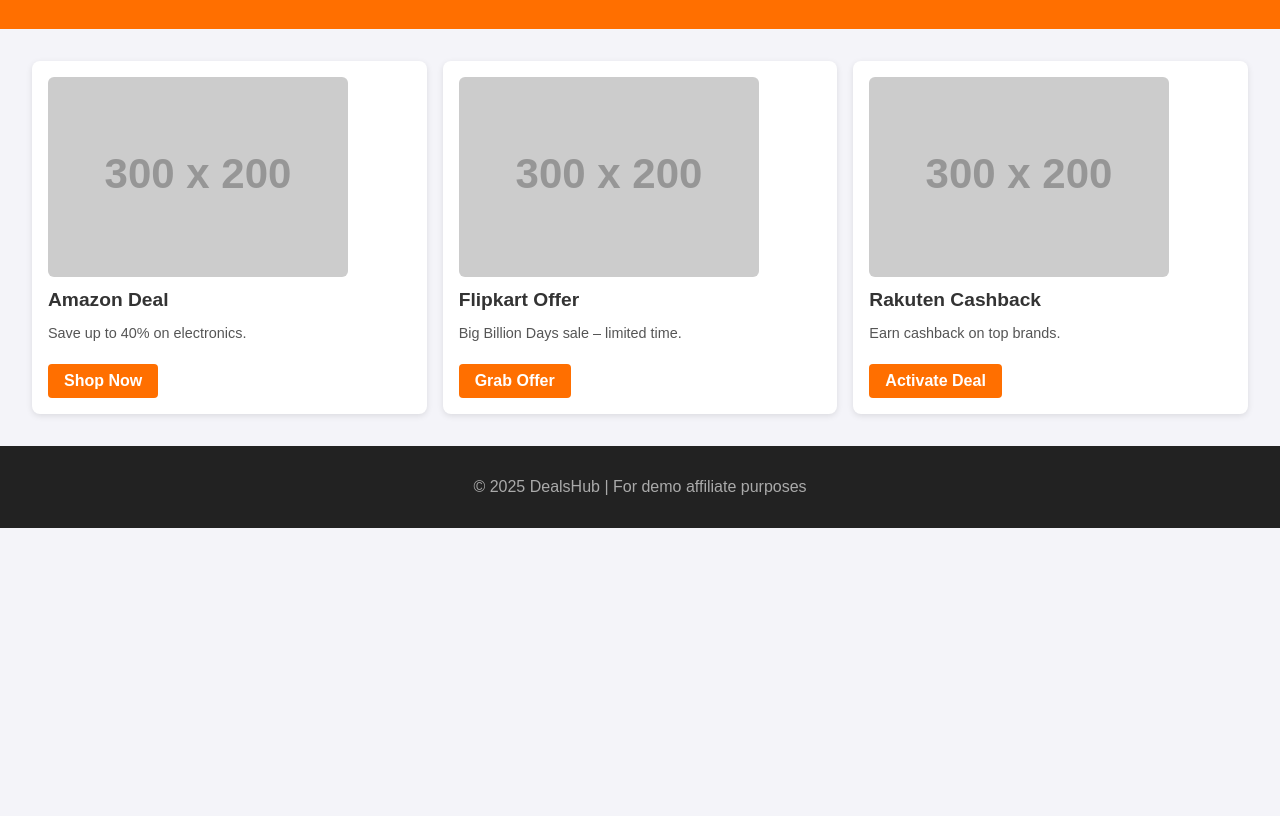
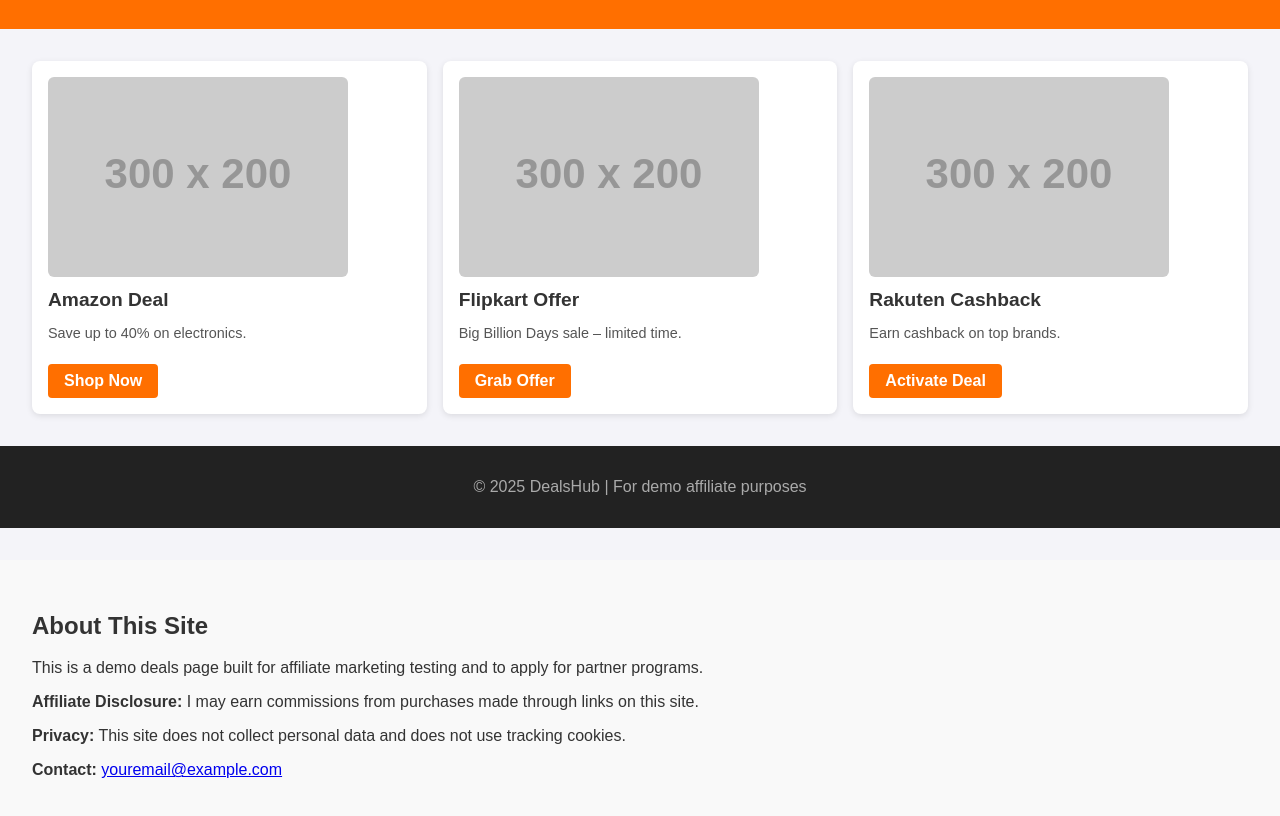
Before and after one commit to Deep89790/deals-test, a plain HTML site: page index.html in a window 1280 px wide. Shown: the part 118-934 px from the top of the page. Before the commit the page ends 800 px from the top, so only its background shows below. Drawn offline with Linux system fonts and the light colour scheme; placeholder pictures from the web are drawn by us.

Commit message:
Update index.html

```diff
--- a/index.html
+++ b/index.html
@@ -99,5 +99,14 @@
   <footer>
     <p>© 2025 DealsHub | For demo affiliate purposes</p>
   </footer>
+  <!-- below your deals section -->
+<section style="padding: 2rem; background: #f9f9f9; margin-top: 2rem;">
+  <h2>About This Site</h2>
+  <p>This is a demo deals page built for affiliate marketing testing and to apply for partner programs.</p>
+  <p><strong>Affiliate Disclosure:</strong> I may earn commissions from purchases made through links on this site.</p>
+  <p><strong>Privacy:</strong> This site does not collect personal data and does not use tracking cookies.</p>
+  <p><strong>Contact:</strong> <a href="mailto:youremail@example.com">youremail@example.com</a></p>
+</section>
+
 </body>
 </html>
```
